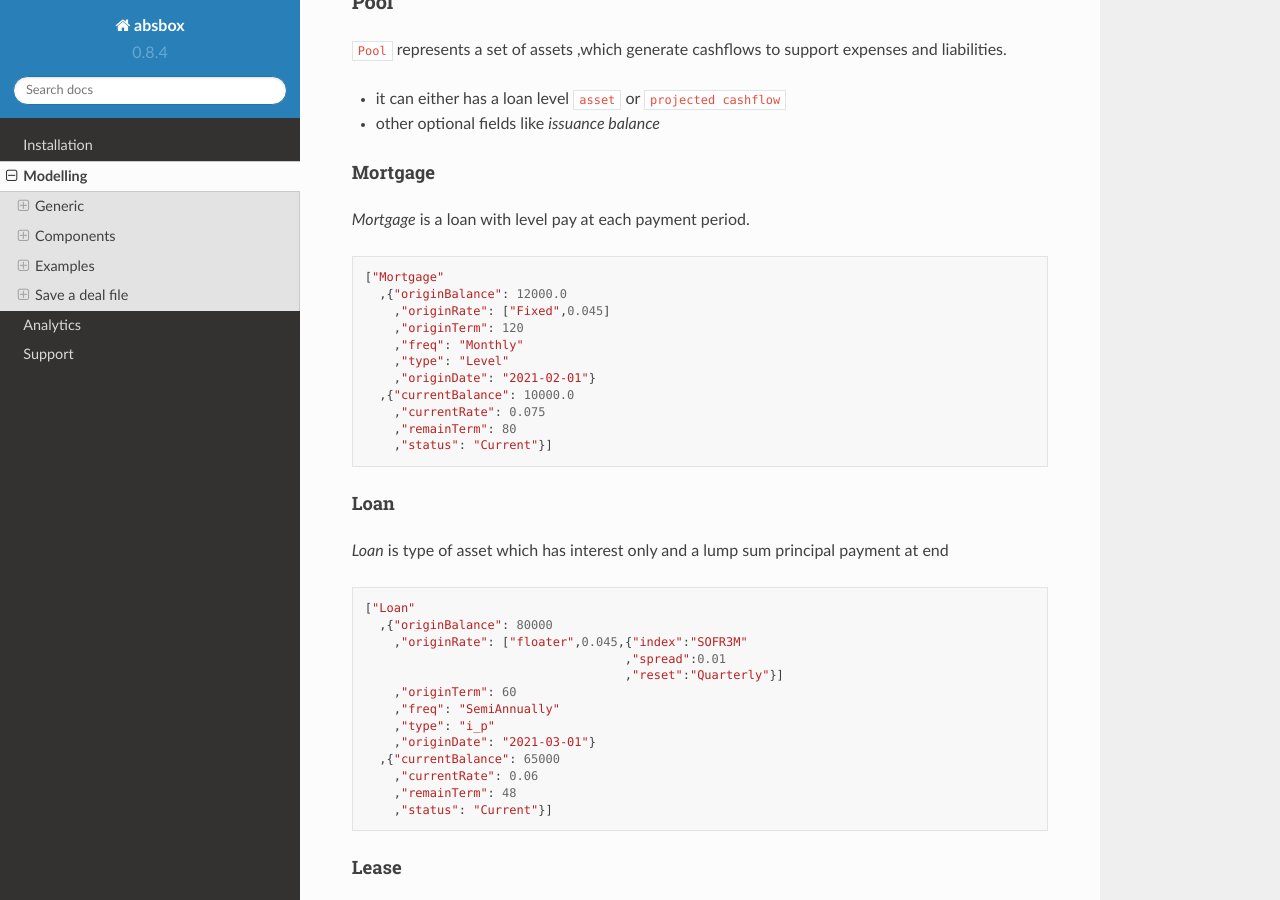
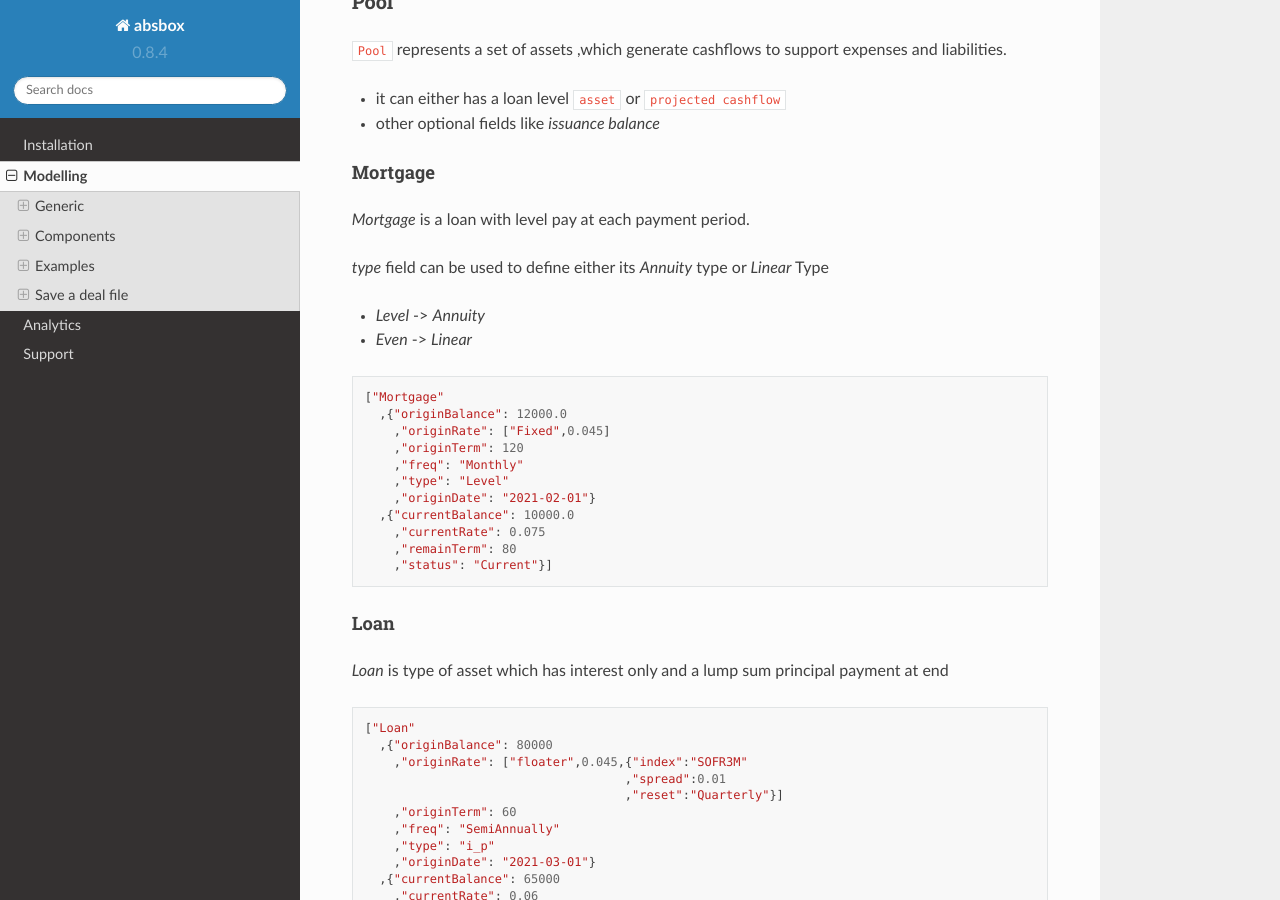
Before and after one commit to yellowbean/absbox-doc, a Sphinx documentation site: the page built from docs/source/modeling.rst, in a window 1280 px wide and 900 px high, scrolled down 4996 px. Built offline with Sphinx 7.4.7 and the Read the Docs theme 2.0.0, drawn with Linux system fonts in a browser that asks for light colours.

Commit message:
desc on mortgage type

```diff
--- a/docs/source/modeling.rst
+++ b/docs/source/modeling.rst
@@ -226,7 +226,14 @@ Pool
 
 Mortgage
 ^^^^^^^^^^^
+
 `Mortgage` is a loan with level pay at each payment period.
+
+`type` field can be used to define either its `Annuity` type or `Linear` Type
+
+* `Level` -> `Annuity`
+* `Even` -> `Linear`
+
 
 .. code-block:: python
 
```
